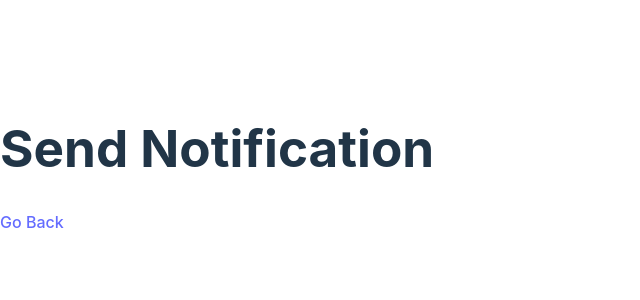
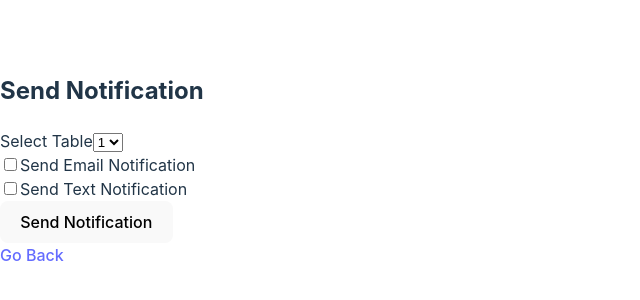
Before and after one commit to IvanaMiovcic/Reservation-System, a React (Vite) app in the folder reservation-system/: page /send-notification in a window 1280 px wide. Shown: the part 240-540 px from the top of the page, without its empty margins (0-640 px from the left). Built offline with nearby package versions, Linux system fonts and the light colour scheme.

Commit message:
Create SendNotification page

```diff
--- a/reservation-system/src/SendNotification.jsx
+++ b/reservation-system/src/SendNotification.jsx
@@ -1,13 +1,61 @@
-import React from 'react';
+import React, { useState } from 'react';
 import { Link } from 'react-router-dom';
 
 function SendNotification() {
+  const [tableNumber, setTableNumber] = useState('1');
+  const [sendEmail, setSendEmail] = useState(false);
+  const [sendText, setSendText] = useState(false);
+
+  const handleSendNotification = (e) => {
+    e.preventDefault(); // prevents page from refreshing when you hit submit.
+
+    // Placeholder for notification logic
+    console.log('Sending notification to table: ' + tableNumber);
+    if (sendEmail) {
+      console.log('Sending Email Notification');
+      }
+    if (sendText) {
+      console.log('Sending Text Notification');
+      }
+  };
+
   return (
     <div>
-      <h1>Send Notification</h1>
-      <div>
-        <Link to="/employee-home">Go Back</Link>
-      </div>
+      <form onSubmit={handleSendNotification}>
+        <h2>Send Notification</h2>
+        {/* This should be a dropdown of all the tables that a restaurant has */}
+        <label for="number">Select Table</label>
+        <select
+          id="number"
+          value={tableNumber} onChange={(e) => setTableNumber(e.target.value)}>
+          <option value="1">1</option>
+          <option value="2">2</option>
+          <option value="3">3</option>
+          <option value="4">4</option>
+        </select>
+        <br></br>
+        {/* Checkbox options for notification type */}
+        <label>
+          <input
+            type="checkbox"
+            checked={sendEmail}
+            onChange={(e) => setSendEmail(e.target.checked)}
+          />
+          Send Email Notification
+        </label>
+        <br></br>
+        <label>
+          <input
+            type="checkbox"
+            checked={sendText}
+            onChange={(e) => setSendText(e.target.checked)}
+          />
+          Send Text Notification
+        </label>
+        <br></br>
+        <button type="submit">Send Notification</button>
+      </form>
+    <Link to="/employee-home">Go Back</Link>
     </div>
   );
 }
```
